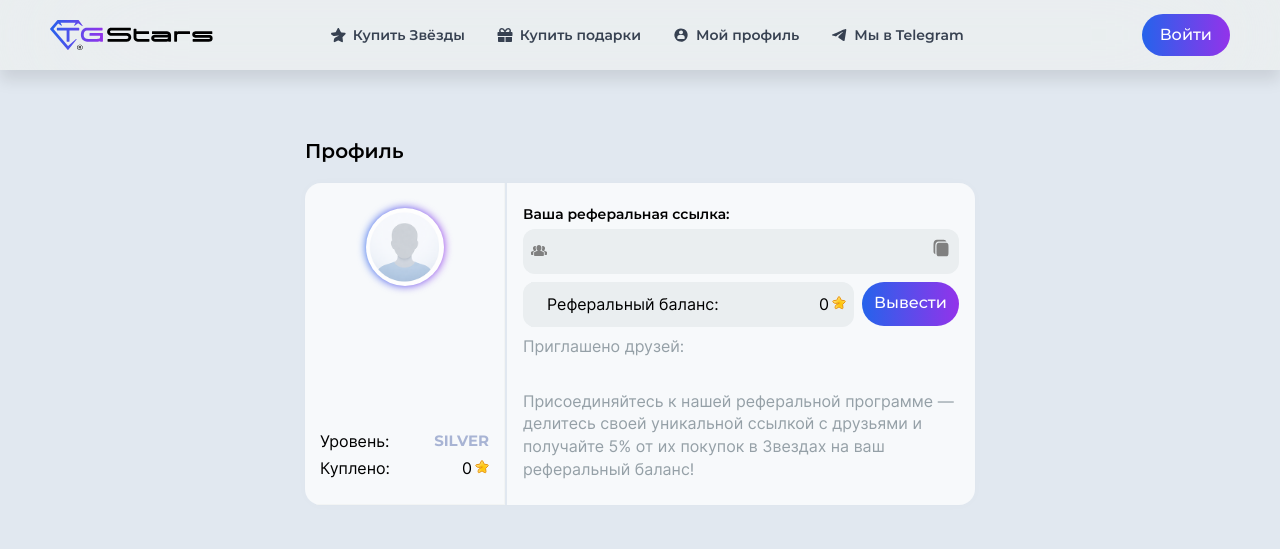
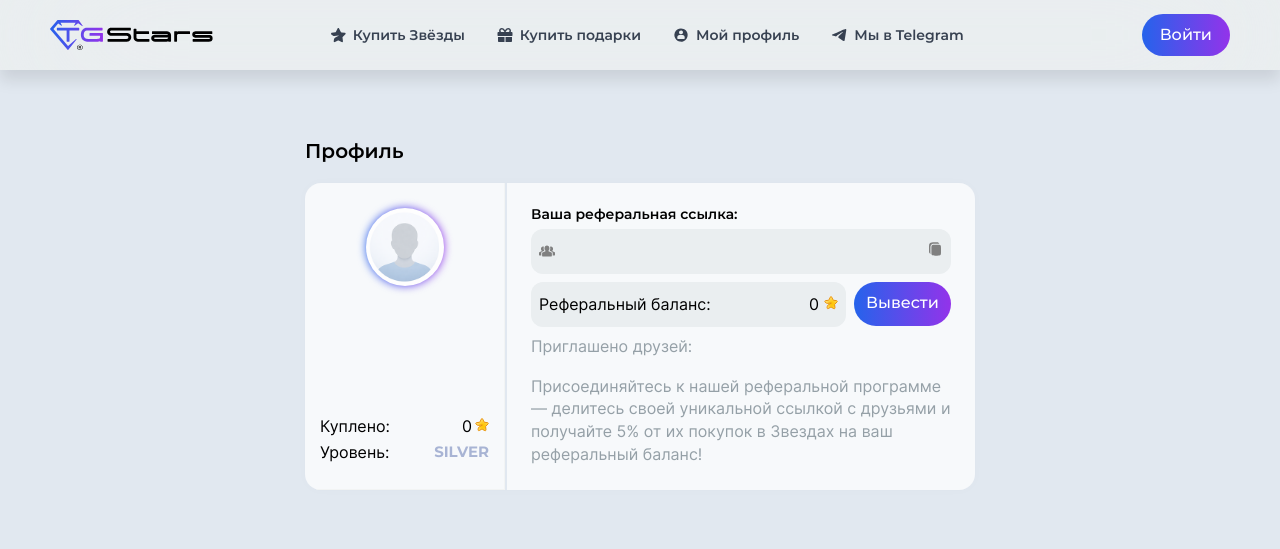
Before and after one commit to youngFrontendDeveloper/TGStars, a Next.js app: page /profile in a window 1280 px wide. Shown: the top 549 px of the page. Built offline with nearby package versions, Linux system fonts and the light colour scheme; no server answers.

Commit message:
Исправила стили для блока Профиль

```diff
--- a/src/shared/pages/profile-page/components/profile/profile.tsx
+++ b/src/shared/pages/profile-page/components/profile/profile.tsx
@@ -1,6 +1,7 @@
 "use client";
 
 import { createToaster, Toast, Toaster } from "@ark-ui/react";
+import Image from "next/image";
 import { useEffect, useRef, useState } from "react";
 
 import { getReferralsInfo } from "@/features/auth";
@@ -133,12 +134,12 @@ export const Profile = () => {
 	const showAvatar = resolvedAvatar && !avatarError;
 
 	return (
-		<section className="flex flex-col mb-[48px]  md:mb-[58px]">
+		<section className="mb-[48px] flex flex-col md:mb-[58px]">
 			<h2 className="font-mts-extended mb-[20px] text-[20px]/[22.8px] font-semibold text-black">
 				Профиль
 			</h2>
-			<div className="flex w-full flex-col gap-[2px] overflow-hidden rounded-[16px] bg-[#E1E8F0] shadow-[0px_0px_11px_0px_#00000005] md:flex-row">
-				<div className="flex flex-col items-center justify-between gap-[24px] border-b border-[#F2F4F4] bg-[#F7F9FB] p-[24px] sm:border-r  md:w-[200px] md:px-[15px] md:py-[25px]">
+			<div className="mx-auto flex w-full max-w-[400px] flex-col gap-[2px] overflow-hidden rounded-[16px] bg-[#E1E8F0] shadow-[0px_0px_11px_0px_#00000005] md:max-w-[670px] md:flex-row">
+				<div className="width-full flex flex-col items-center justify-between gap-[17px] border-b border-[#F2F4F4] bg-[#F7F9FB] p-[24px] sm:border-r md:w-[200px] md:px-[15px] md:py-[25px] lg:gap-[24px]">
 					<div className="flex flex-col items-center gap-[15px]">
 						<div className="relative z-0 h-[78px] w-[78px] rounded-full">
 							<div
@@ -149,7 +150,7 @@ export const Profile = () => {
 								}}
 							/>
 							{showAvatar ? (
-								<img
+								<Image
 									src={resolvedAvatar}
 									alt={user?.first_name || ""}
 									width={78}
@@ -158,7 +159,7 @@ export const Profile = () => {
 									onError={() => setAvatarError(true)}
 								/>
 							) : (
-								<img
+								<Image
 									src={defaultUser.src}
 									alt={user?.first_name || ""}
 									width={78}
@@ -171,8 +172,8 @@ export const Profile = () => {
 							{user?.first_name}
 						</p>
 					</div>
-					<div className="flex w-[170px] flex-col gap-1 sm:w-full">
-						<div className="flex items-center justify-between">
+					<div className="flex flex-col gap-1 sm:w-full">
+						<div className="flex items-center justify-between md:order-[2]">
 							<p className="table-text">Уровень:</p>
 							<p
 								className={`font-mts-wide text-[15px] font-bold uppercase ${currentLevel.textClass}`}
@@ -182,22 +183,22 @@ export const Profile = () => {
 						</div>
 
 						<div className="flex items-center justify-between">
-							<p className="table-text py-0">Куплено:</p>
+							<p className="table-text">Куплено:</p>
 							<p className="table-text flex items-center gap-0.5 py-0">
 								{user?.total_stars || 0} <TgStar />
 							</p>
 						</div>
 					</div>
 				</div>
-				<div className="flex flex-1 flex-col gap-[17px] bg-[#F7F9FB] p-[24px] sm:gap-8 md:px-4 md:py-6">
-					<div className="flex flex-col gap-2">
+				<div className="flex flex-1 flex-col gap-[17px] bg-[#F7F9FB] p-[24px]">
+					<div className="flex flex-col gap-[8px]">
 						<p className="font-mts-wide text-[14px]/[100%] font-semibold text-black">
 							Ваша реферальная ссылка:
 						</p>
-						<div className="flex w-full items-center justify-between gap-2 rounded-xl bg-[#EAEEF0] px-4 sm:px-2">
-							<div className="flex h-[45px] w-[333px] flex-1 items-center gap-2">
-								<People className="w-[16px]" />
-								<p className="table-text w-full max-w-[333px] overflow-hidden text-ellipsis text-nowrap px-[16px] py-[11px]">
+						<div className="flex h-[45px] w-full items-center justify-between gap-[8px] rounded-[12px] bg-[#EAEEF0] px-[16px] py-[11px] lg:px-[8px]">
+							<div className="flex w-full max-w-[333px] flex-1 items-center gap-[8px]">
+								<People className="w-[16px] min-w-[16px]" />
+								<p className="table-text w-full overflow-hidden text-ellipsis text-nowrap text-black">
 									{refState?.referral_link}
 								</p>
 							</div>
@@ -207,7 +208,7 @@ export const Profile = () => {
 									className="cursor-pointer transition-opacity hover:opacity-80"
 									title="Копировать ссылку"
 								>
-									<Copy className="w-[20px]" />
+									<Copy className="w-[16px]" />
 								</button>
 
 								{copySuccess && (
@@ -217,12 +218,12 @@ export const Profile = () => {
 								)}
 							</div>
 						</div>
-						<div className="flex flex-col gap-[8px] sm:flex-row">
-							<div className="flex h-[45px] w-full justify-between rounded-xl bg-[#EAEEF0] px-2">
-								<p className="table-text bg-[#EAEEF0] px-[16px] py-[11px]">
+						<div className="flex flex-col gap-[8px] md:flex-row">
+							<div className="flex h-[45px] w-full justify-between rounded-[12px] bg-[#EAEEF0] px-[16px] py-[11px] lg:px-[8px]">
+								<p className="table-text bg-[#EAEEF0] text-black">
 									Реферальный баланс:
 								</p>
-								<p className="table-text flex items-center gap-0.5">
+								<p className="table-text flex items-center gap-[4px]">
 									{refState?.referral_balance || 0} <TgStar />
 								</p>
 							</div>
--- a/src/shared/styles/fonts.css
+++ b/src/shared/styles/fonts.css
@@ -143,5 +143,4 @@
 	font-weight: 400;
 	text-align: center;
 	color: #000000;
-	/* padding: 11px 0; */
 }
```
Also changed, not shown: public/assets/icons/people.svg.
